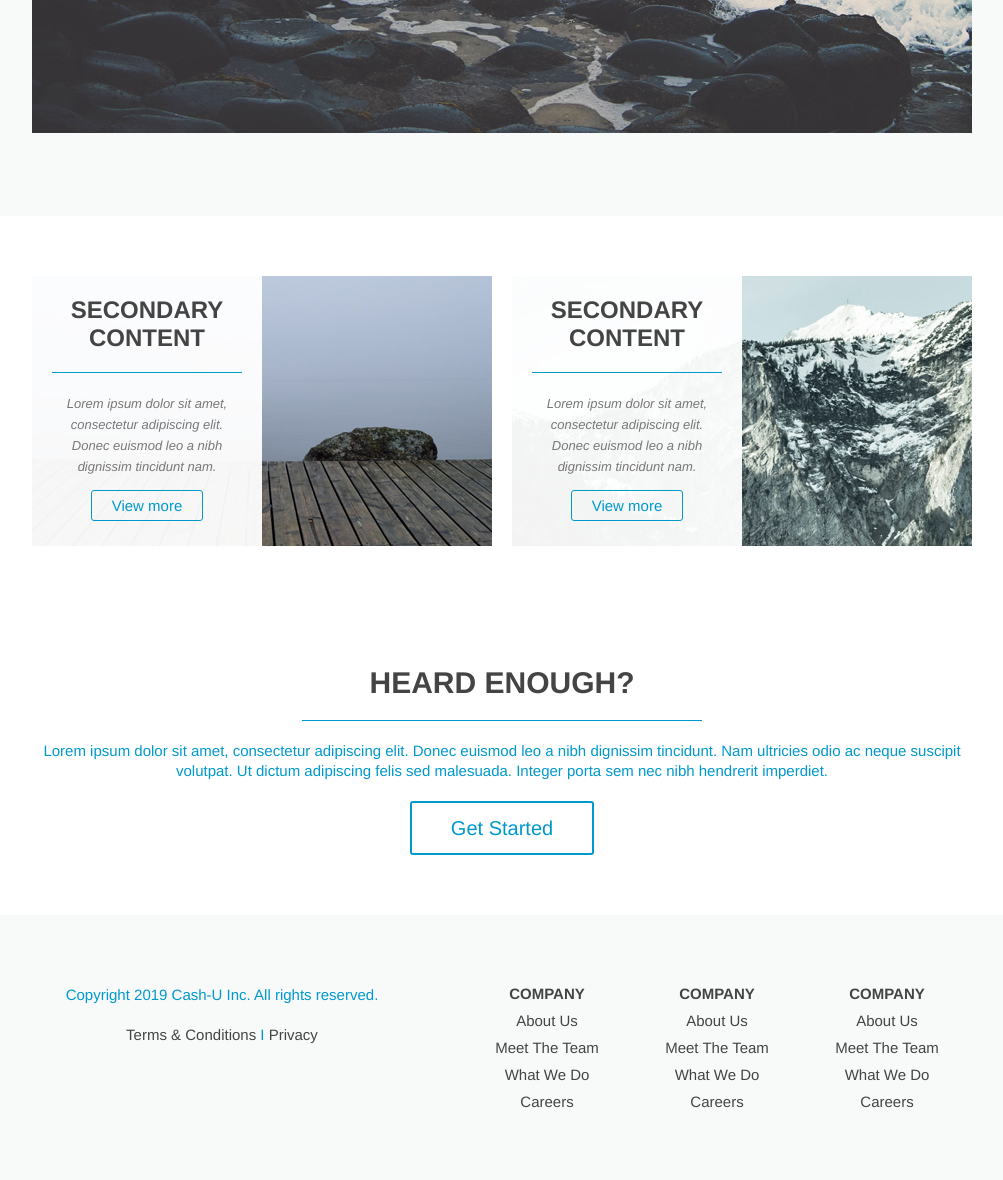
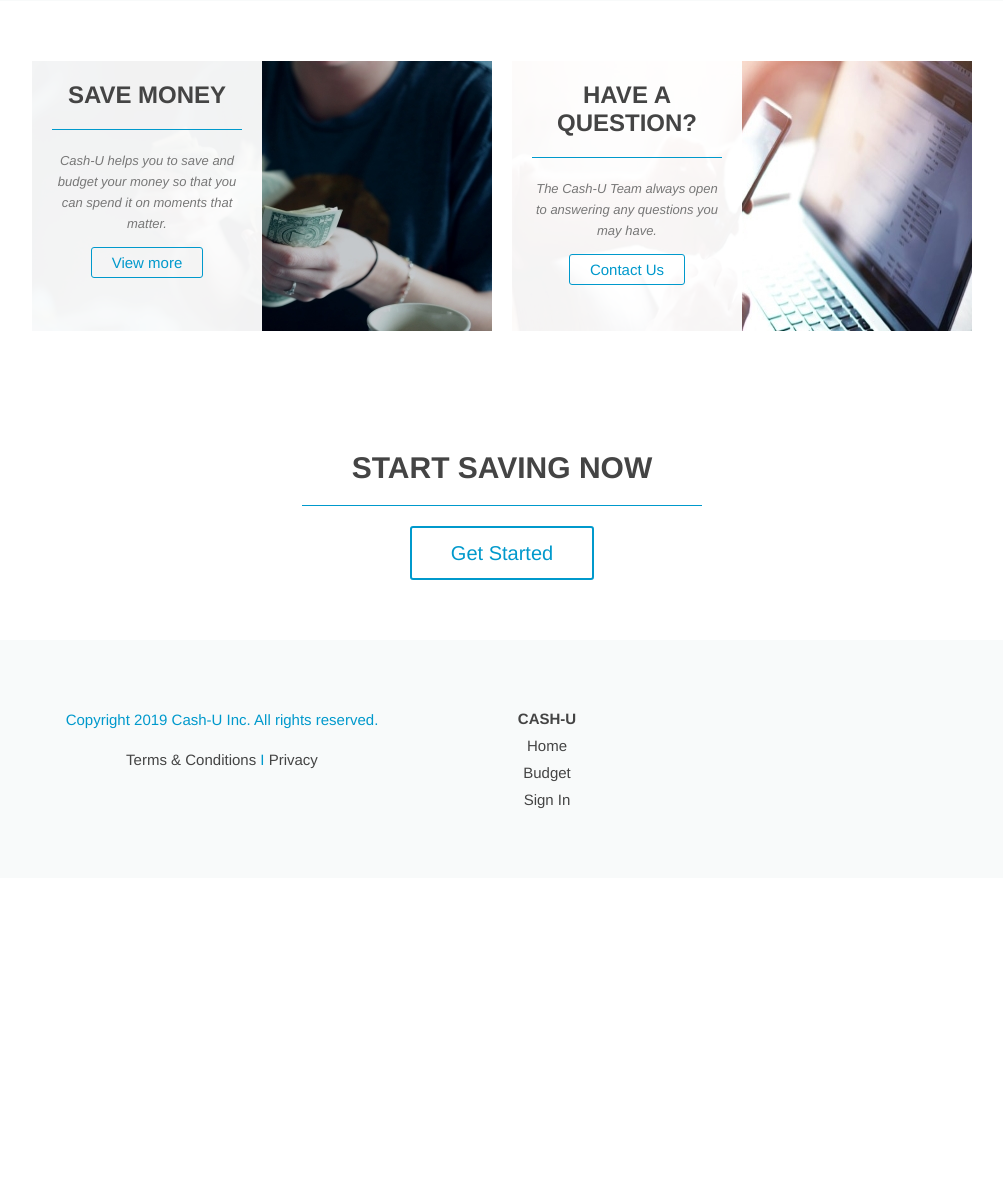
Before and after one commit to SunnyYu-98/spring-boot-mono-budgeting-app, a Java web app: page / in a window 1280 px wide. Shown: the part 1786-2966 px from the top of the page, without its empty margins (138-1141 px from the left). After the commit the page ends 2595 px from the top, so only its background shows below. Run offline with Spring Boot 4, a stand-in JSP engine, Linux system fonts and the light colour scheme; some of the project's set-up classes (security, data sources, template engines, error pages and the like) are left out, and stand-ins take their place.

Commit message:
- Add password reset pages - Add js for password reset function - Modify homepage

```diff
--- a/src/main/java/com/cashu/budgetapp/configuration/SecurityConfiguration.java
+++ b/src/main/java/com/cashu/budgetapp/configuration/SecurityConfiguration.java
@@ -56,7 +56,7 @@
                 .csrf()
                 .disable()
                 .authorizeRequests()
-                .antMatchers("/verify-email", "/login", "/", "/home", "/register", "/contact", "/privacy", "/terms").permitAll()
+                .antMatchers("/verify-email", "/login", "/", "/home", "/register", "/contact", "/privacy", "/terms", "/password-reset").permitAll()
                 .antMatchers("/js/**", "/css/**", "/img/**").permitAll()
                 .anyRequest().authenticated()
                 .and()
--- a/src/main/resources/static/css/homepage.style.css
+++ b/src/main/resources/static/css/homepage.style.css
@@ -66,19 +66,35 @@
     padding: 0 10px;
     width: 940px;
 }
-
-.article1 {
-    background-image: url('/img/article-image-1.jpg');
+header {
+    height: 120px;
 }
-
-.article2 {
-    background-image: url('/img/article-image-2.jpg');
+header h1 {
+    float: left;
+    margin-top: 32px;
 }
-
+header h1 .color {
+    color: #0099CC;
+}
+header nav {
+    float: right;
+}
+header nav ul li {
+    text-align:  left;
+    display: inline-block;
+    margin-top: 50px;
+}
+header nav ul li a {
+    color: #444;
+    text-transform: uppercase;
+    font-weight: bold;
+    display: block;
+    margin-right: 20px;
+}
 #hero-image {
     height: 580px;
     padding-top: 1px;
-    background: #e8eced url('/img/paper.jpg') no-repeat center;
+    background: #e8eced url('/img/stockpaper2.jpg') no-repeat center;
 }
 #hero-image h2 {
     margin: 180px 0 40px 0;
--- a/src/main/resources/templates/home.html
+++ b/src/main/resources/templates/home.html
@@ -18,18 +18,17 @@
 
 <div id="hero-image">
     <div class="wrapper">
-        <h2><strong>Cash-U,</strong><br />
-            Business & Finance.</h2>
+        <h2><strong>Cash-U,<br/>
+            Business & Finance.</h2></strong>
         <a href="/register" class="button-1">Get Started</a>
     </div>
 </div>
-
 <div id="features">
     <div class="wrapper">
         <ul>
             <li class="feature-1">
-                <h4>Access from Anywhere</h4>
-                <p>Lorem ipsum dolor sit amet, consectetur adipiscing elit. Etiam mollis turpis ac libero interdum, id fringilla purus feugiat. Etiam malesuada mattis nibh at bibendum.</p>
+                <h4>Access anywhere</h4>
+                <p>Cash-U can be accessed anywhere at anytime. You can budget for vacations, work, or just everyday use.</p>
             </li>
             <li class="feature-2">
                 <h4>Paperless</h4>
@@ -44,47 +43,46 @@
     </div>
 </div>
 
+
 <div id="primary-content">
     <div class="wrapper">
         <article>
-            <h3>Featured Content</h3>
-            <p>Lorem ipsum dolor sit amet, consectetur adipiscing elit. Donec euismod leo a nibh dignissim tincidunt. Nam ultricies odio ac neque suscipit volutpat. Ut dictum adipiscing felis sed malesuada. Integer porta sem nec nibh hendrerit imperdiet.
-            </p>
-            <a href="#">
-                <img src="img/video-placeholder.jpg" alt="video placeholder" />
-            </a>
+            <h3>Why Cash-U?</h3>
+            <p>Welcome to Cash-U, your number one source for all things Finance. We're dedicated to providing you the best experience, with a focus on dependability, customer service, and finance.
+                We hope you enjoy our application as much as we enjoy offering it to you. </p>
+
+
+            <p>Sincerely, The Cash-U Team. </p>
+            <a href="#"><img src="/img/Dollars.jpg" alt="Why Cash-U?" /></a>
         </article>
     </div>
 </div>
 <div id="secondary-content">
     <div class="wrapper">
-        <article class="article1">
+        <article style="background-image: url('/img/counting-money.jpg');">
             <div class="overlay">
-                <h4>Secondary Content</h4>
-                <p><small>Lorem ipsum dolor sit amet, consectetur adipiscing elit. Donec euismod leo a nibh dignissim tincidunt nam.</small></p>
+                <h4>Save Money</h4>
+                <p><small>Cash-U helps you to save and budget your money so that you can spend it on moments that matter.</small></p>
                 <a href="#" class="more-link">View more</a>
             </div>
         </article>
-        <article class="article2">
+        <article style="background-image: url('/img/contact-us.jpg');">
             <div class="overlay">
-                <h4>Secondary Content</h4>
-                <p><small>Lorem ipsum dolor sit amet, consectetur adipiscing elit. Donec euismod leo a nibh dignissim tincidunt nam.</small></p>
-                <a href="#" class="more-link">View more</a>
+                <h4>Have a Question?</h4>
+                <p><small>The Cash-U Team always open to answering any questions you may have.</small></p>
+                <a href="contact.html" class="more-link">Contact Us</a>
             </div>
-        </article>
-        <div class="clear"></div>
+        </article><div class="clear"></div>
     </div>
 </div>
 
 <div id="cta">
     <div class="wrapper">
-        <h3>Heard Enough?</h3>
-        <p>Lorem ipsum dolor sit amet, consectetur adipiscing elit. Donec euismod leo a nibh dignissim tincidunt. Nam ultricies odio ac neque suscipit volutpat. Ut dictum adipiscing felis sed malesuada. Integer porta sem nec nibh hendrerit imperdiet.
-        </p>
-        <a href="#" class="button-2">Get Started</a>
+        <h3>Start saving now</h3>
+        <a href="/register" class="button-2">Get Started</a>
     </div>
 </div>
-
+</body>
 <footer>
     <div class="wrapper">
         <div id="footer-info">
@@ -93,37 +91,13 @@
         </div>
         <div id="footer-links">
             <ul>
-                <li>
-                    <h5>Company</h5>
-                </li>
-                <li><a href="#">About Us</a></li>
-                <li><a href="#">Meet The Team</a></li>
-                <li><a href="#">What We Do</a></li>
-                <li><a href="#">Careers</a></li>
-            </ul>
-            <ul>
-                <li>
-                    <h5>Company</h5>
-                </li>
-                <li><a href="#">About Us</a></li>
-                <li><a href="#">Meet The Team</a></li>
-                <li><a href="#">What We Do</a></li>
-                <li><a href="#">Careers</a></li>
-            </ul>
-            <ul>
-                <li>
-                    <h5>Company</h5>
-                </li>
-                <li><a href="#">About Us</a></li>
-                <li><a href="#">Meet The Team</a></li>
-                <li><a href="#">What We Do</a></li>
-                <li><a href="#">Careers</a></li>
+                <li><h5>Cash-U</h5></li>
+                <li><a href="/home">Home</a></li>
+                <li><a href="/budget">Budget</a></li>
+                <li><a href="/login">Sign In</a></li>
             </ul>
         </div>
         <div class="clear"></div>
     </div>
 </footer>
-
-</body>
-
 </html>
--- a/src/main/resources/templates/login.html
+++ b/src/main/resources/templates/login.html
@@ -44,6 +44,11 @@
                 <a href="/register">
                 Create an account</a>
             </p>
+
+            <p class="message">Forgot Password?
+                <a href="/password-reset">
+                Reset Password</a>
+            </p>
         </form>
     </div>
 </div>
```
Also changed, not shown: src/main/java/com/cashu/budgetapp/controller/UserController.java (+3 -9 lines), src/main/resources/static/css/budget.style.css (+23 -1 lines), src/main/resources/static/css/passwordReset.css (added, +105 -0 lines), src/main/resources/static/js/passwordReset.js (added, +32 -0 lines), src/main/resources/templates/budget.html (+24 -0 lines), src/main/resources/templates/creationError.html (deleted, +0 -24 lines), src/main/resources/templates/passwordReset.html (added, +30 -0 lines), src/main/resources/templates/privacy.html (+18 -34 lines), src/main/resources/static/img/contact-us.jpg (added), src/main/resources/static/img/counting-money.jpg (added).
